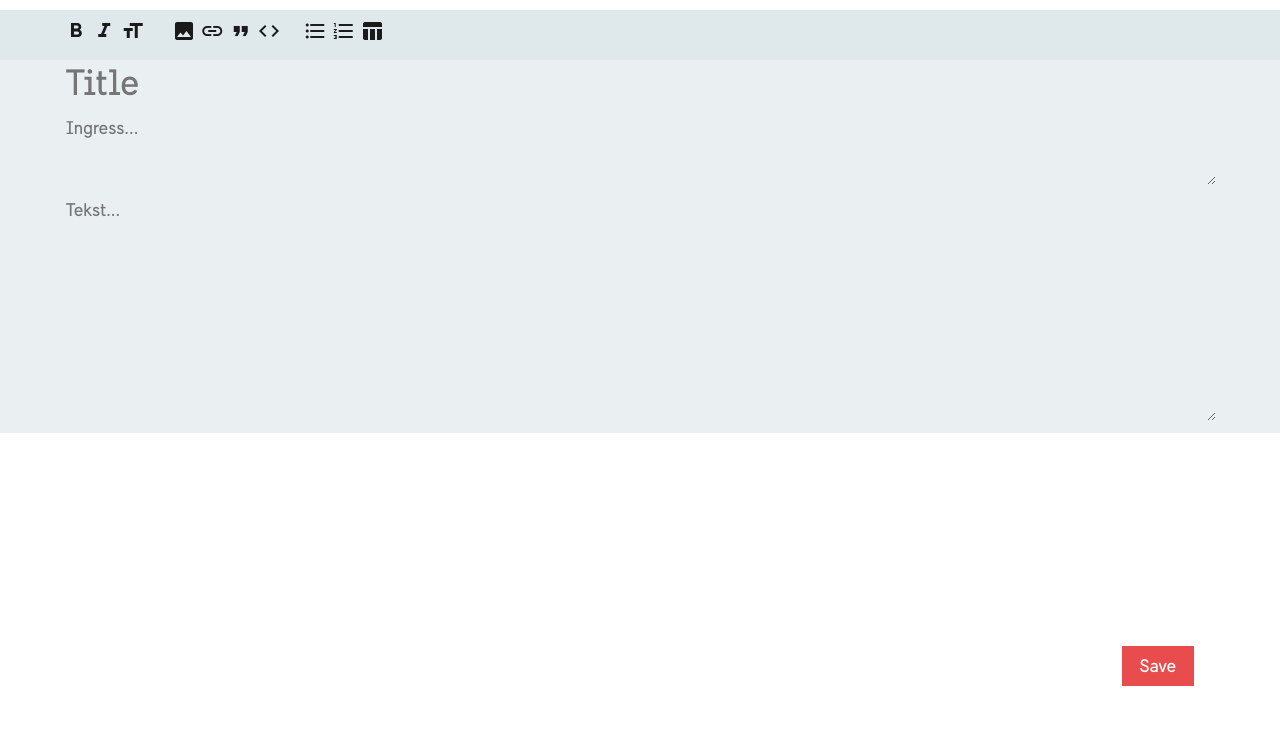
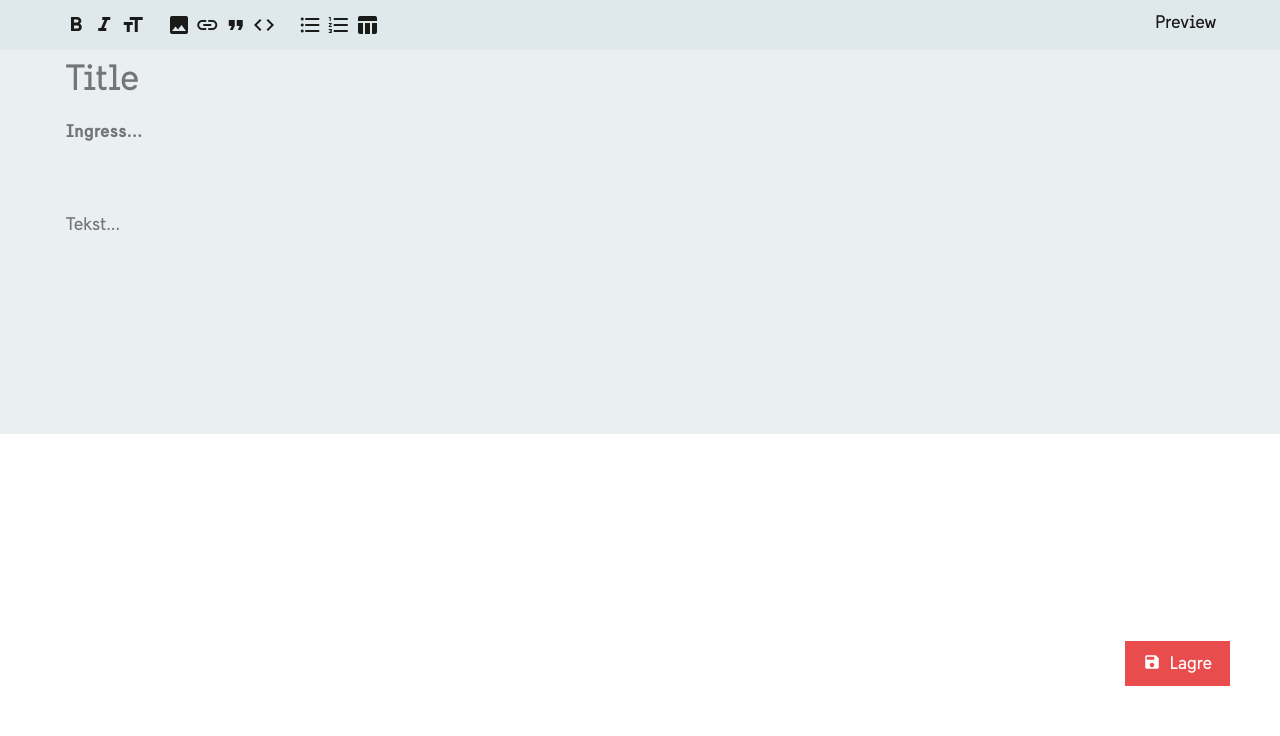
Before and after one commit to anitastuberg/industrielldesign.no, a Django app: page /wiki/new-article in a window 1280 px wide. Shown: the part 64-800 px from the top of the page. Run offline with Django 3.2, Linux system fonts and the light colour scheme; the visitor is signed in with stand-in values (Sample User, id 1); some libraries are stand-ins or nearby versions.

Commit message:
Article editor front end almost complete

```diff
--- a/static_in_pro/our_static/css/base/_typography.scss
+++ b/static_in_pro/our_static/css/base/_typography.scss
@@ -28,6 +28,7 @@
 input,
 textarea {
     font-family: $sans-serif;
+    line-height: 1.5em;
 }
 
 h1,
@@ -37,6 +38,7 @@
 h5,
 h6 {
     margin-bottom: 1rem;
+    line-height: 1.1em;
 }
 
 h1 {
--- a/static_in_pro/our_static/css/components/_navigation.scss
+++ b/static_in_pro/our_static/css/components/_navigation.scss
@@ -2,6 +2,7 @@
     padding: 1rem 2rem;
     position: fixed;
     width: 100%;
+    height: $nav-height;
     top: 0;
     left: 0;
     z-index: 10000;
--- a/static_in_pro/our_static/css/components/_text-editor.scss
+++ b/static_in_pro/our_static/css/components/_text-editor.scss
@@ -2,29 +2,49 @@
 .text-editor {
     width: 100%;
     background-color: $text-editor-background-color;
+    overflow: scroll;
+    padding-top: 50px;
     .button-row {
+        position: fixed;
+        top: $nav-height;
+        z-index: 100;
+        left: 0;
+        height: 50px;
+        width: 100%;
         background-color: #DFE8EB;
         padding: 0.5rem 0;
-        & > ul {
-            margin: 0 5%;
+        &>ul {
+            position: relative;
             li {
                 list-style-type: none;
                 cursor: pointer;
                 display: inline;
-
                 i {
+                    position: relative;
+                    top: 4px;
+                    color: $text-color;
+                    &:hover {
+                        background-color: $light-gray;
+                    }
+                }
+            }
+            a {
+                position: absolute;
+                right: 0;
+                color: $text-color;
+                display: inline;
+                &:visited {
                     color: $text-color;
                 }
-
-                i:hover {
+                &:hover {
                     background-color: $light-gray;
                 }
             }
         }
-        #format-size, #format-code {
+        #format-title,
+        #format-code {
             margin-right: 1rem;
         }
-
         #format-size {
             padding-right: 5px;
             ul {
@@ -32,27 +52,33 @@
             }
         }
     }
-
-    #body-text, #editor-title, #editor-introduction {
+    .button-row ul,
+    #body-text,
+    #editor-title,
+    #editor-introduction {
+        width: 90%;
+        margin: 0 auto;
+    }
+    #body-text,
+    #editor-title,
+    #editor-introduction {
         background-color: $text-editor-background-color;
-        border: none;
-        width: 90%;
-        margin: 0 5%;
-        border-left: 1px solid darken($color: $text-editor-background-color, $amount: 3%);
         border: none;
         outline: none;
         margin-bottom: 0.5rem;
+        display: block;
+        &:hover {
+            background-color: darken($color: $text-editor-background-color, $amount: 3%);
+        }
     }
-
     #editor-title {
         font-size: 2rem;
         position: relative;
     }
-
     #editor-introduction {
         resize: vertical;
+        font-family: $bold;
     }
-
     textarea#body-text {
         min-height: calc(10rem * 1.2);
         resize: vertical;
--- a/static_in_pro/our_static/css/helpers/_variables.scss
+++ b/static_in_pro/our_static/css/helpers/_variables.scss
@@ -6,3 +6,5 @@
 
 $text-color: #1a1a1a;
 $link-color: $dark-blue;
+
+$nav-height: 64px;
--- /dev/null
+++ b/static_in_pro/our_static/css/layout/_containers.scss
@@ -0,0 +1,8 @@
+.container--margin-bottom {
+    margin-bottom: 4rem;
+}
+
+.container--nav {
+    margin-top: $nav-height;
+    position: relative;
+}
--- a/static_in_pro/our_static/css/main.css
+++ b/static_in_pro/our_static/css/main.css
@@ -82,6 +82,7 @@
 input,
 textarea {
   font-family: "sweden_sansregular", sans-serif;
+  line-height: 1.5em;
 }
 
 h1,
@@ -91,6 +92,7 @@
 h5,
 h6 {
   margin-bottom: 1rem;
+  line-height: 1.1em;
 }
 
 h1 {
@@ -186,6 +188,7 @@
   padding: 1rem 2rem;
   position: fixed;
   width: 100%;
+  height: 64px;
   top: 0;
   left: 0;
   z-index: 10000;
@@ -501,15 +504,23 @@
 .text-editor {
   width: 100%;
   background-color: #EAF0F2;
+  overflow: scroll;
+  padding-top: 50px;
 }
 
 .text-editor .button-row {
+  position: fixed;
+  top: 64px;
+  z-index: 100;
+  left: 0;
+  height: 50px;
+  width: 100%;
   background-color: #DFE8EB;
   padding: 0.5rem 0;
 }
 
 .text-editor .button-row > ul {
-  margin: 0 5%;
+  position: relative;
 }
 
 .text-editor .button-row > ul li {
@@ -519,6 +530,8 @@
 }
 
 .text-editor .button-row > ul li i {
+  position: relative;
+  top: 4px;
   color: #1a1a1a;
 }
 
@@ -526,7 +539,23 @@
   background-color: #95B4BC;
 }
 
-.text-editor .button-row #format-size, .text-editor .button-row #format-code {
+.text-editor .button-row > ul a {
+  position: absolute;
+  right: 0;
+  color: #1a1a1a;
+  display: inline;
+}
+
+.text-editor .button-row > ul a:visited {
+  color: #1a1a1a;
+}
+
+.text-editor .button-row > ul a:hover {
+  background-color: #95B4BC;
+}
+
+.text-editor .button-row #format-title,
+.text-editor .button-row #format-code {
   margin-right: 1rem;
 }
 
@@ -538,15 +567,28 @@
   display: none;
 }
 
-.text-editor #body-text, .text-editor #editor-title, .text-editor #editor-introduction {
+.text-editor .button-row ul,
+.text-editor #body-text,
+.text-editor #editor-title,
+.text-editor #editor-introduction {
+  width: 90%;
+  margin: 0 auto;
+}
+
+.text-editor #body-text,
+.text-editor #editor-title,
+.text-editor #editor-introduction {
   background-color: #EAF0F2;
-  border: none;
-  width: 90%;
-  margin: 0 5%;
-  border-left: 1px solid #e1e9ec;
   border: none;
   outline: none;
   margin-bottom: 0.5rem;
+  display: block;
+}
+
+.text-editor #body-text:hover,
+.text-editor #editor-title:hover,
+.text-editor #editor-introduction:hover {
+  background-color: #e1e9ec;
 }
 
 .text-editor #editor-title {
@@ -556,6 +598,7 @@
 
 .text-editor #editor-introduction {
   resize: vertical;
+  font-family: "sweden_sansbold", sans-serif;
 }
 
 .text-editor textarea#body-text {
@@ -607,6 +650,15 @@
 .grid-box {
   display: -ms-inline-grid;
   display: inline-grid;
+}
+
+.container--margin-bottom {
+  margin-bottom: 4rem;
+}
+
+.container--nav {
+  margin-top: 64px;
+  position: relative;
 }
 
 #landing-page {
@@ -981,64 +1033,42 @@
   font-size: 1.1em;
 }
 
-#create-article {
-  margin-top: 74px;
+#create-article form #title {
+  font-size: 4rem;
+  text-align: center;
 }
 
-#create-article form #id_title {
+#create-article form #title::before {
+  content: '';
+  height: 6rem;
   display: block;
-  border: none;
-  outline: none;
 }
 
-#create-article form #id_title {
-  font-size: 3rem;
+#create-article form #introduction {
+  font-family: "sweden_sansbold", sans-serif;
+  font-size: 1.2rem;
+  text-align: center;
+  width: 90%;
+  margin: 0 auto 4rem;
+}
+
+#create-article form .markdown-preview {
+  width: 90%;
+  max-width: 63ch;
+  margin: 0 auto;
 }
 
 #create-article form .markdown-preview p {
   margin-bottom: 1rem;
-  max-width: 63ch;
+  line-height: 1.7em;
 }
 
-#create-article form .markdown-preview, #create-article form #id_title, #create-article form input[type="submit"] {
-  margin: 0 2rem;
+#create-article form .markdown-preview h1, #create-article form .markdown-preview h2, #create-article form .markdown-preview h3, #create-article form .markdown-preview h4, #create-article form .markdown-preview h5, #create-article form .markdown-preview h6 {
+  margin: 2rem 0 1rem;
 }
 
-#create-article form .left {
-  display: -webkit-box;
-  display: -ms-flexbox;
-  display: flex;
-  -webkit-box-align: center;
-      -ms-flex-align: center;
-          align-items: center;
-  -webkit-box-pack: center;
-      -ms-flex-pack: center;
-          justify-content: center;
-  background-color: #47A0BC;
-  min-height: 100vh;
-}
-
-#create-article form .left #id_image {
-  width: 0.1px;
-  height: 0.1px;
-  opacity: 0;
-  overflow: hidden;
-  position: absolute;
-  z-index: -1;
-}
-
-#create-article form .left #id_image + label {
-  display: block;
-  background-color: #fff;
-  color: #1a1a1a;
-  padding: 1rem;
-}
-
-#create-article form select {
-  border-radius: 0;
-}
-
-#create-article form input[type="submit"] {
+#create-article form .submit {
+  cursor: pointer;
   background-color: #E84C4C;
   color: #fff;
   padding: 0.5rem 1rem;
@@ -1046,6 +1076,13 @@
   position: fixed;
   bottom: 50px;
   right: 50px;
+}
+
+#create-article form .submit i {
+  position: relative;
+  font-size: 1rem;
+  top: 2px;
+  margin-right: 0.5rem;
 }
 
 #wiki-page {
--- a/static_in_pro/our_static/css/main.scss
+++ b/static_in_pro/our_static/css/main.scss
@@ -25,6 +25,7 @@
 'layout/footer',
 'layout/forms',
 'layout/grid',
+'layout/containers',
 
 // Pages:
 'pages/home',
--- a/static_in_pro/our_static/css/pages/wiki/_new-article.scss
+++ b/static_in_pro/our_static/css/pages/wiki/_new-article.scss
@@ -1,48 +1,36 @@
 #create-article {
-    margin-top: 74px;
     form {
-        #id_title {
-            display: block;
-            border: none;
-            outline: none;
-        }
-        #id_title {
-            font-size: 3rem;
-        }
-        .markdown-preview p {
-            margin-bottom: 1rem;
-            max-width: 63ch;
-        }
-        .markdown-preview, #id_title, input[type="submit"] {
-            margin: 0 2rem;
-        }
-        .left {
-            display: flex;
-            align-items: center;
-            justify-content: center;
-            background-color: $light-blue;
-            min-height: 100vh;
-
-            #id_image {
-                width: 0.1px;
-                height: 0.1px;
-                opacity: 0;
-                overflow: hidden;
-                position: absolute;
-                z-index: -1;
-
-                & + label {
-                    display: block;
-                    background-color: #fff;
-                    color: $text-color;
-                    padding: 1rem;
-                }
+        #title {
+            font-size: 4rem;
+            text-align: center;
+            &::before {
+                content:'';
+                height: 6rem;
+                display: block;
             }
         }
-        select {
-            border-radius: 0;
+        #introduction {
+            font-family: $bold;
+            font-size: 1.2rem;
+            text-align: center;
+            width: 90%;
+            margin: 0 auto 4rem;
         }
-        input[type="submit"] {
+        .markdown-preview {
+            width: 90%;
+            max-width: 63ch;
+            margin: 0 auto;
+            p {
+                margin-bottom: 1rem;
+                line-height: 1.7em;
+            }
+
+            h1, h2, h3, h4, h5, h6 {
+                margin: 2rem 0 1rem;
+            }
+        }
+        .submit {
+            cursor: pointer;
             background-color: $red;
             color: #fff;
             padding: 0.5rem 1rem;
@@ -50,6 +38,13 @@
             position: fixed;
             bottom: 50px;
             right: 50px;
+
+            i {
+                position: relative;
+                font-size: 1rem;
+                top: 2px;
+                margin-right: 0.5rem;
+            }
         }
     }
 }
--- a/wiki/templates/wiki/article.html
+++ b/wiki/templates/wiki/article.html
@@ -21,7 +21,7 @@
 <script src="https://cdnjs.cloudflare.com/ajax/libs/marked/0.4.0/marked.min.js"></script>
 <script>
     $(document).ready(function() {
-        marked.setOptions({sanitize: true, tables: true});
+        marked.setOptions({sanitize: true, tables: true, baseUrl: "../"});
         let content = $('.content-markdown');
         console.log(content.text());
         let markedContent = marked(content.text());
--- a/wiki/templates/wiki/new-article.html
+++ b/wiki/templates/wiki/new-article.html
@@ -1,26 +1,26 @@
 {% extends 'base.html' %}
-{% load static %}
+{% load staticfiles %}
 
 {% block page_title %}Ny artikkel{% endblock page_title %}
 
 
 {% block content %}
 {% include 'navbar.html' %}
-<div id="create-article">
+<div class="container--margin-bottom container--nav" id="create-article">
     <form action="" method="POST" enctype="multipart/form-data">
             {% csrf_token %}
             {% include 'wiki/text-editor.html' %}
-            {{form.category}}
             <h1 id="title"></h1>
             <p id="introduction"></p>
             <div class="markdown-preview"></div>
-            <input type="submit" value="Save">
+            <div type="submit" class="submit"><i class="material-icons">save</i>Lagre</div>
         </div>
     </form>
 </div>
 {% endblock content %}
 
 {% block javascript %}
+    <script src="{% static 'js/autoExpandingTextArea.js' %}"></script>
     <script src="https://cdnjs.cloudflare.com/ajax/libs/marked/0.4.0/marked.min.js"></script>
     <script src="{% static 'js/wiki/newArticle.js' %}"></script>
     <script src="{% static 'js/textEditor.js' %}"></script>
--- a/wiki/templates/wiki/text-editor.html
+++ b/wiki/templates/wiki/text-editor.html
@@ -3,29 +3,22 @@
 <div class="text-editor">
     <div class="button-row">
         <ul>
-            <li id="format-bold"><i class="material-icons">format_bold</i></li>
-            <li id="format-italic"><i class="material-icons">format_italic</i></li>
-            <li id="format-size"><i class="material-icons">format_size</i>
-                <ul>
-                    <li>H1</li>
-                    <li>H2</li>
-                    <li>H3</li>
-                    <li>H4</li>
-                    <li>H5</li>
-                    <li>H6</li>
-                </ul>
-            </li>
-            <li id="format-image"><i class="material-icons">image</i></li>
-            <li id="format-link"><i class="material-icons">insert_link</i></li>
-            <li id="format-quote"><i class="material-icons">format_quote</i></li>
-            <li id="format-code"><i class="material-icons">code</i></li>
+            <li title="Bold-tekst" id="format-bold"><i class="material-icons">format_bold</i></li>
+            <li title="Italic-tekst" id="format-italic"><i class="material-icons">format_italic</i></li>
+            <li title="Mellomtittel" id="format-title"><i class="material-icons">format_size</i></li>
 
-            <li id="format-list-bullet"><i class="material-icons">format_list_bulleted</i></li>
-            <li id="format-list-number"><i class="material-icons">format_list_numbered</i></li>
-            <li id="format-table"><i class="material-icons">table_chart</i></li>
+            <li title="Sett inn bilde" id="format-image"><i class="material-icons">image</i></li>
+            <li title="Sett inn link" id="format-link"><i class="material-icons">insert_link</i></li>
+            <li title="Sett in sitat" id="format-quote"><i class="material-icons">format_quote</i></li>
+            <li title="Sett inn kodesnutt" id="format-code"><i class="material-icons">code</i></li>
+
+            <li title="Punktliste" id="format-list-bullet"><i class="material-icons">format_list_bulleted</i></li>
+            <li title="Numerert liste" id="format-list-number"><i class="material-icons">format_list_numbered</i></li>
+            <li title="Tabell" id="format-table"><i class="material-icons">table_chart</i></li>
+            <a href="#title">Preview</a>
         </ul>
     </div>
-    <input placeholder="Title" type="text" id="editor-title">
-    <textarea placeholder="Ingress..." rows="3" id="editor-introduction"></textarea>
-    <textarea placeholder="Tekst..." name="" id="body-text" rows="10"></textarea>
+    <input placeholder="Title" type="text" id="editor-title" autocomplete="off" onkeypress="return event.keyCode!=13">
+    <textarea class="autoResize" placeholder="Ingress..." rows="3" id="editor-introduction"></textarea>
+    <textarea class="autoResize" placeholder="Tekst..." name="" id="body-text" rows="4"></textarea>
 </div>
```
Also changed, not shown: static_in_pro/our_static/js/autoExpandingTextArea.js (+90 -13 lines), static_in_pro/our_static/js/textEditor.js (+26 -3 lines), 1 other file.
